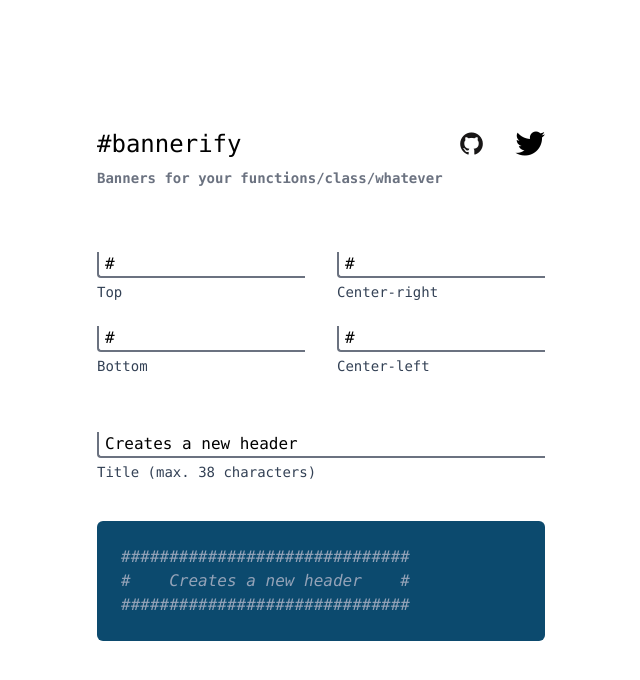
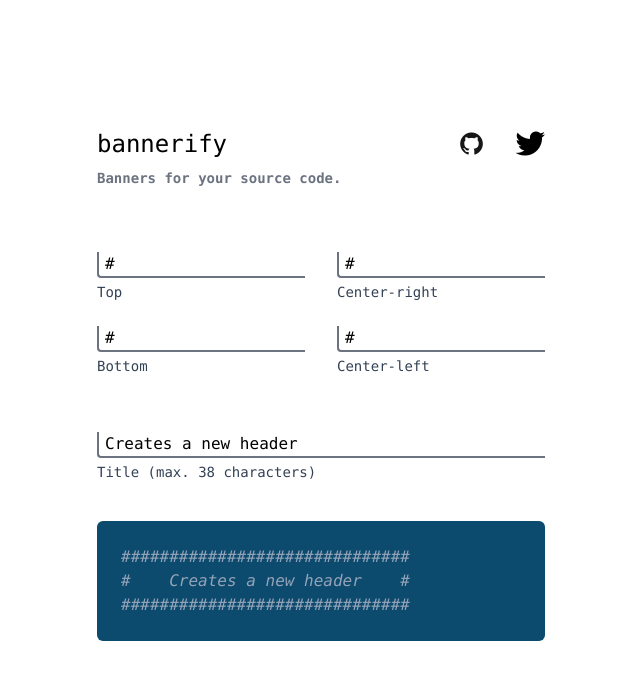
Before and after one commit to beecorrea/bannerify, a Vue app: page / in a window 1280 px wide. Shown: the top 680 px of the page, without its empty margins (319-959 px from the left). Built offline with nearby package versions, Linux system fonts and the light colour scheme.

Commit message:
chore: match site description to github

```diff
--- a/src/components/molecules/Nav/Navbar.vue
+++ b/src/components/molecules/Nav/Navbar.vue
@@ -1,9 +1,9 @@
 <template>
   <section class="max-w-lg flex flex-row justify-between">
     <article>
-      <h1 class="text-2xl">#bannerify</h1>
+      <h1 class="text-2xl">bannerify</h1>
       <p class="text-sm font-semibold py-2 text-gray-500 break-words">
-        Banners for your functions/class/whatever
+        Banners for your source code.
       </p>
     </article>
     <article class="space-x-8">
```
